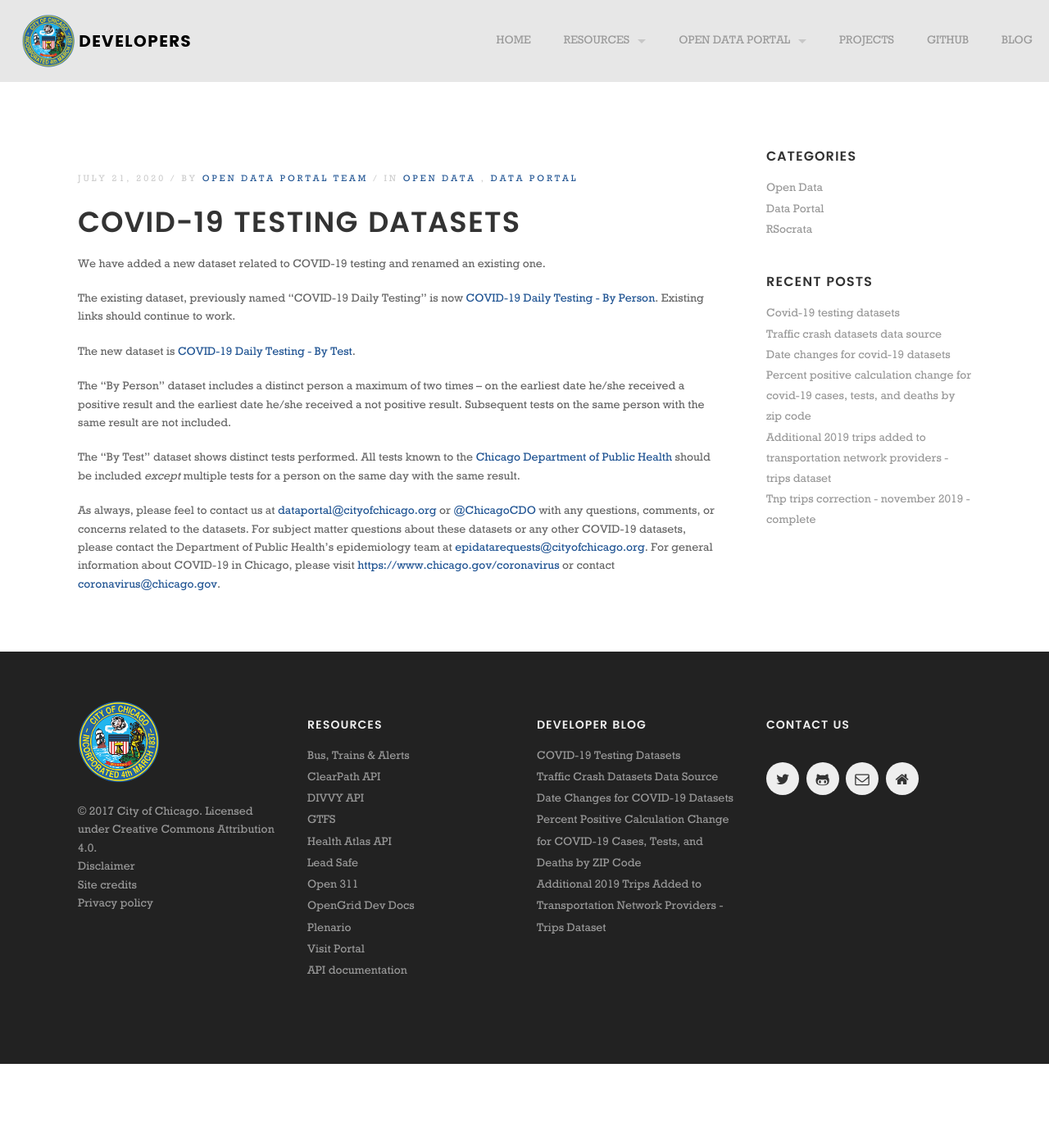
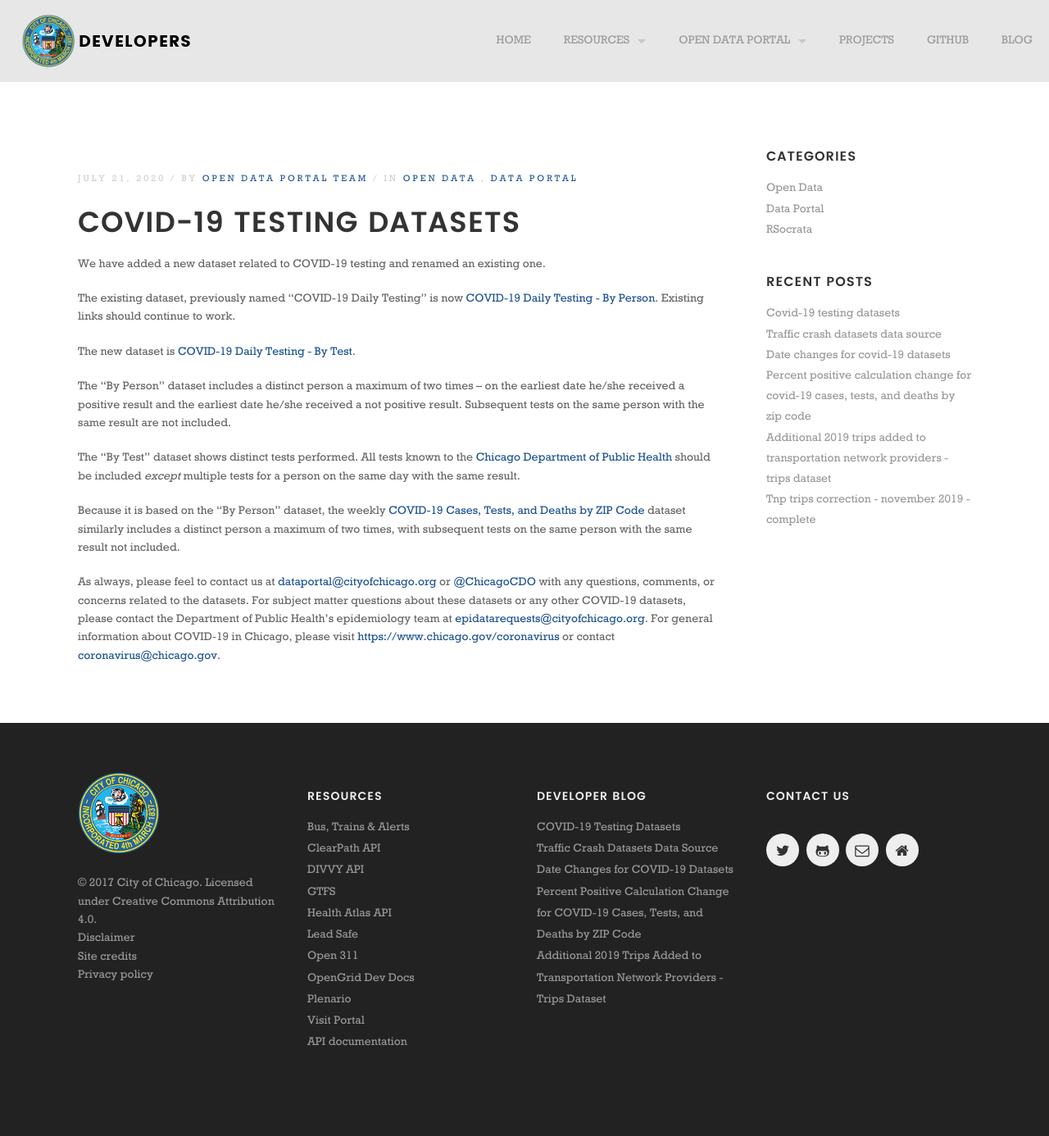
Before and after one commit to Chicago/dev.cityofchicago.org, a Jekyll site: the page built from _posts/2020-07-21-covid-19-test-datasets.md, in a window 1280 px wide. Shown: the whole page at 82% size. Built offline with Jekyll 4.4.1, drawn with Linux system fonts in a browser that asks for light colours; some web fonts are replaced; before the commit the page ends 1298 px from its top, so only the background shows below that; some of the changed lines change nothing that is shown.

Commit message:
Update 2020-07-21-covid-19-test-datasets.md

```diff
--- a/_posts/2020-07-21-covid-19-test-datasets.md
+++ b/_posts/2020-07-21-covid-19-test-datasets.md
@@ -1,7 +1,7 @@
 ---
 layout: post
 title: COVID-19 Testing Datasets
-date: '2020-07-21T16:00-05:00'
+date: '2020-07-21T17:00-05:00'
 author: Open Data Portal Team
 categories:
 - Open Data
@@ -21,4 +21,6 @@
 
 The "By Test" dataset shows distinct tests performed. All tests known to the [Chicago Department of Public Health](https://www.chicago.gov/cdph) should be included *except* multiple tests for a person on the same day with the same result.
 
+Because it is based on the "By Person" dataset, the weekly [COVID-19 Cases, Tests, and Deaths by ZIP Code](https://data.cityofchicago.org/d/yhhz-zm2v) dataset similarly includes a distinct person a maximum of two times, with subsequent tests on the same person with the same result not included.
+
 As always, please feel to contact us at [dataportal@cityofchicago.org](mailto:dataportal@cityofchicago.org) or [@ChicagoCDO](https://twitter.com/ChicagoCDO) with any questions, comments, or concerns related to the datasets. For subject matter questions about these datasets or any other COVID-19 datasets, please contact the Department of Public Health's epidemiology team at [epidatarequests@cityofchicago.org](mailto:epidatarequests@cityofchicago.org). For general information about COVID-19 in Chicago, please visit [https://www.chicago.gov/coronavirus](https://www.chicago.gov/coronavirus) or contact [coronavirus@chicago.gov](mailto:coronavirus@chicago.gov).
```
